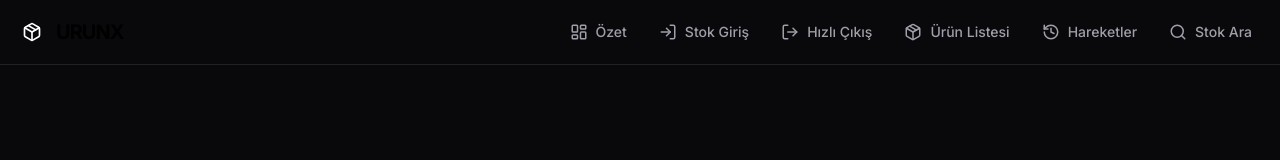
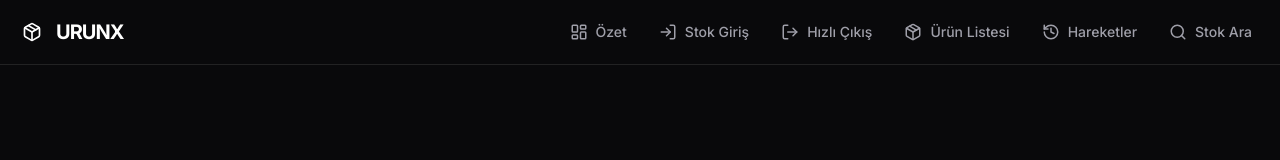
Before and after one commit to sinanzenbil-lgtm/urunx.com.tr, a Next.js app: page /login in a window 1280 px wide. Shown: the top 160 px of the page. Built offline with nearby package versions, Linux system fonts and the light colour scheme.

Commit message:
UI: Change logo text color to white and fix edit modal freeze

```diff
--- a/components/ui/navbar.tsx
+++ b/components/ui/navbar.tsx
@@ -47,7 +47,7 @@
     return (
         <nav className="border-b border-white/10 bg-zinc-950 sticky top-0 z-50 backdrop-blur-xl">
             <div className="container mx-auto px-4 h-16 flex items-center justify-between">
-                <Link href="/" className="flex items-center gap-2 font-bold text-xl text-primary tracking-tighter hover:opacity-80 transition-opacity">
+                <Link href="/" className="flex items-center gap-2 font-bold text-xl text-white tracking-tighter hover:opacity-80 transition-opacity">
                     <div className="bg-primary p-1.5 rounded-lg text-white">
                         <Package size={20} />
                     </div>
```
